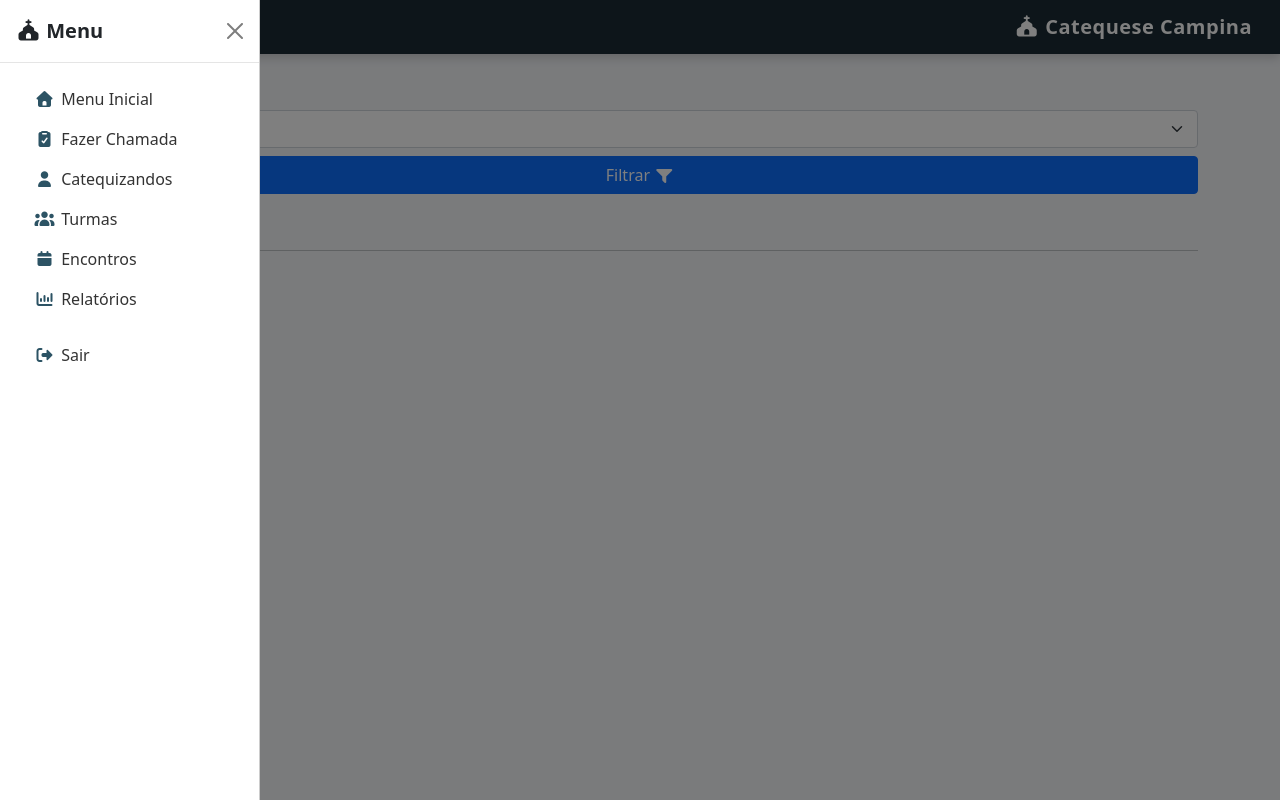
After one commit to Igorio29/Chamada_Catequese, a PHP site: page /view/Relatorios/relatorio_chamada.php in a window 1280 px wide, after a click that opens the changed part. The commit adds this page. Run offline with PHP 8.4, Linux system fonts and the light colour scheme; a user stored in the database is signed in; data comes from the database, SQL or seed files in the repository.

Commit message:
projeto finalizado

```diff
--- /dev/null
+++ b/controller/Relatorios/relatorioChamada.php
@@ -0,0 +1,5 @@
+<?php
+$turma_id = $_POST["turma_id"];
+sleep(1);
+header("location:"."../../view/Relatorios/relatorio_chamada.php?turma_id=$turma_id");
+?>
--- a/view/Catequizandos/index.php
+++ b/view/Catequizandos/index.php
@@ -307,8 +307,8 @@ $num_chamada = 1;
                     </a>
                 </li>
 
-                <li class="nav-item a-fazer">
-                    <a class="nav-link" href="#">
+                <li class="nav-item">
+                    <a class="nav-link" href="../Relatorios/index.php">
                         <i class="fa-solid fa-chart-column"></i>
                         Relatórios
                     </a>
--- a/view/Encontros/adicionarEncontro.php
+++ b/view/Encontros/adicionarEncontro.php
@@ -12,7 +12,7 @@ if (!isset($_SESSION['id'])) {
     exit;
 }
 
-if (isset($_GET['tela'])){
+if (isset($_GET['tela'])) {
     date_default_timezone_set("America/Sao_Paulo");
     $data = date("Y-m-d");
 }
@@ -45,7 +45,6 @@ $turmas = $result->fetch_all(MYSQLI_ASSOC);
     <link rel="stylesheet" href="../../assets/fontawesome-free-7.2.0-web/css/all.css">
 
     <style>
-
         .card {
             border: none;
         }
@@ -202,7 +201,7 @@ $turmas = $result->fetch_all(MYSQLI_ASSOC);
                 </li>
 
                 <li class="nav-item">
-                    <a class="nav-link" href="#">
+                    <a class="nav-link" href="../Relatorios/index.php">
                         <i class="fa-solid fa-chart-column"></i>
                         Relatórios
                     </a>
--- a/view/Encontros/editarEncontro.php
+++ b/view/Encontros/editarEncontro.php
@@ -186,8 +186,8 @@ include "../../controller/Encontros/getEncontroById.php";
                 </li>
 
                 <li class="nav-item">
-                    <a class="nav-link" href="#">
-                        <i class="fa-solid fa-chart-column"></i>
+                <a class="nav-link" href="../Relatorios/index.php">
+                <i class="fa-solid fa-chart-column"></i>
                         Relatórios
                     </a>
                 </li>
--- a/view/Encontros/encontro.php
+++ b/view/Encontros/encontro.php
@@ -234,8 +234,8 @@ include "../../controller/Encontros/getEncontroById.php"
                 </li>
 
                 <li class="nav-item">
-                    <a class="nav-link" href="#">
-                        <i class="fa-solid fa-chart-column"></i>
+                <a class="nav-link" href="../Relatorios/index.php">
+                <i class="fa-solid fa-chart-column"></i>
                         Relatórios
                     </a>
                 </li>
--- a/view/Encontros/index.php
+++ b/view/Encontros/index.php
@@ -239,8 +239,8 @@ include "../../controller/Encontros/getEncontros.php"
                 </li>
 
                 <li class="nav-item">
-                    <a class="nav-link" href="#">
-                        <i class="fa-solid fa-chart-column"></i>
+                <a class="nav-link" href="../Relatorios/index.php">
+                <i class="fa-solid fa-chart-column"></i>
                         Relatórios
                     </a>
                 </li>
--- a/view/MenuInicial.php
+++ b/view/MenuInicial.php
@@ -198,7 +198,7 @@ $hora = date("H");
                 </li>
 
                 <li class="nav-item a-fazer">
-                    <a class="nav-link" href="#">
+                    <a class="nav-link" href="../Relatorios/index.php">
                         <i class="fa-solid fa-chart-column"></i>
                         Relatórios
                     </a>
--- /dev/null
+++ b/view/Relatorios/relatorio_chamada.php
@@ -0,0 +1,245 @@
+<?php
+session_start();
+
+if (time() > $_SESSION['expire']) {
+    session_destroy();
+    header("Location: index.php");
+    exit;
+}
+
+if (!isset($_SESSION['id'])) {
+    header("Location: ../index.php");
+    exit;
+}
+
+if (isset($_GET['tela'])) {
+    date_default_timezone_set("America/Sao_Paulo");
+    $data = date("Y-m-d");
+}
+
+
+
+$catequista_id = $_SESSION['id'];
+
+include "../../conect.php";
+
+
+$turma_id = $_GET['turma_id'] ?? 0;
+$encontros = [];
+
+if ($turma_id) {
+    $sql = "SELECT e.data_encontro, c.nome_catequizando, ch.presenca
+            FROM tab_chamada ch
+            INNER JOIN tab_catequizando c ON c.id_catequizando = ch.catequizando_id
+            INNER JOIN tab_encontro e ON e.id_encontro = ch.encontro_id
+            WHERE e.turma_id = $turma_id
+            ORDER BY e.data_encontro, c.nome_catequizando";
+
+    $resultado = $conn->query($sql);
+
+    while ($row = $resultado->fetch_assoc()) {
+        $data = $row['data_encontro'];
+        $encontros[$data][] = [
+            'nome' => $row['nome_catequizando'],
+            'presenca' => $row['presenca']
+        ];
+    }
+}
+
+/* buscar turmas do catequista */
+
+$sql = "SELECT t.id_turma, t.etapa_turma, u.nome_catequista
+        FROM tab_turma t
+        JOIN tab_usuario u ON t.catequista_id = u.id_catequista
+        WHERE t.catequista_id = $catequista_id";
+
+$result = $conn->query($sql);
+$turmas = $result->fetch_all(MYSQLI_ASSOC);
+?>
+<!DOCTYPE html>
+<html lang="en">
+
+<head>
+    <meta charset="UTF-8">
+    <meta name="viewport" content="width=device-width, initial-scale=1.0">
+    <title>Relatório de Chamada</title>
+    <link rel="stylesheet" href="../../assets/bootstrap/css/bootstrap.min.css">
+    <link rel="stylesheet" href="../../assets/fontawesome-free-7.2.0-web/css/all.css">
+    <link rel="stylesheet" href="../style.css/layout.css">
+</head>
+
+<body>
+    <!-- NAVBAR -->
+
+    <nav class="navbar navbar-dark">
+
+        <div class="container-fluid">
+
+            <button class="btn btn-outline-light" data-bs-toggle="offcanvas" data-bs-target="#menu">
+                <i class="fa-solid fa-bars"></i>
+            </button>
+
+            <span class="navbar-brand mb-0 h1">
+                <a href="../MenuInicial.php" class="botao-inicio">
+                    <i class="fa-solid fa-church"></i> Catequese Campina
+                </a>
+            </span>
+
+        </div>
+
+    </nav>
+
+    <!-- MENU LATERAL -->
+
+    <div class="offcanvas offcanvas-start" tabindex="-1" id="menu">
+
+        <div class="offcanvas-header">
+
+            <h5 class="offcanvas-title fw-bold">
+                <i class="fa-solid fa-church"></i> Menu
+            </h5>
+
+            <button type="button" class="btn-close" data-bs-dismiss="offcanvas"></button>
+
+        </div>
+
+        <div class="offcanvas-body">
+
+            <ul class="nav flex-column">
+
+                <li class="nav-item">
+                    <a class="nav-link" href="../menuInicial.php">
+                        <i class="fa-solid fa-house"></i>
+                        Menu Inicial
+                    </a>
+                </li>
+
+                <li class="nav-item">
+                    <a class="nav-link" href="../Encontros/adicionarEncontro.php?tela=1">
+                        <i class="fa-solid fa-clipboard-check"></i>
+                        Fazer Chamada
+                    </a>
+                </li>
+
+                <li class="nav-item">
+                    <a class="nav-link" href="../Catequizandos/index.php">
+                        <i class="fa-solid fa-user"></i>
+                        Catequizandos
+                    </a>
+                </li>
+
+                <li class="nav-item">
+                    <a class="nav-link" href="index.php">
+                        <i class="fa-solid fa-users"></i>
+                        Turmas
+                    </a>
+                </li>
+
+                <li class="nav-item">
+                    <a class="nav-link" href="../Encontros/index.php">
+                        <i class="fa-solid fa-calendar"></i>
+                        Encontros
+                    </a>
+                </li>
+
+                <li class="nav-item">
+                    <a class="nav-link" href="../Relatorios/index.php">
+                        <i class="fa-solid fa-chart-column"></i>
+                        Relatórios
+                    </a>
+                </li>
+
+                <li class="nav-item mt-3">
+                    <a class="nav-link text-danger" href="../index.php">
+                        <i class="fa-solid fa-right-from-bracket"></i>
+                        Sair
+                    </a>
+                </li>
+
+            </ul>
+
+        </div>
+
+    </div>
+    <main>
+
+        <div class="container mt-4">
+            <div class="mb-3">
+                <form action="../../controller/Relatorios/relatorioChamada.php" method="post">
+                    <label class="form-label">Turma</label>
+
+                    <select name="turma_id" id="turma" class="form-select" required>
+
+                        <option value="">Selecione a turma</option>
+
+                        <?php foreach ($turmas as $t): ?>
+
+                            <option value="<?= $t["id_turma"] ?>">
+                                <?= $t["etapa_turma"] ?>º Etapa - <?= $t["nome_catequista"] ?>
+                            </option>
+
+                        <?php endforeach; ?>
+
+                    </select>
+                    <button type="submit" class="btn mt-2 btn-primary w-100">Filtrar <i class="fa-solid fa-filter"></i></button>
+                </form>
+            </div>
+            <br>
+            <hr>
+            <br>
+            <!-- Card do Relatório -->
+            <?php if (!empty($encontros)): ?>
+            <div class="card shadow-sm mb-4">
+                <div class="card-header bg-primary text-white d-flex">
+                    <h4 class="mb-0">Relatório de Chamada</h4>
+                    <button class="btn btn-success mb-3 ms-auto" onclick="imprimirRelatorio()">Imprimir Relatório <i class="fa-solid fa-print"></i></button>
+                </div>
+                <div class="card-body">
+                    <?php foreach ($encontros as $data => $alunos): ?>
+                        <div class="encontro mb-4 p-3 border rounded" style="background-color: #f8f9fa;">
+                            <h5 class="mb-3">Data do Encontro: <?= date('d/m/Y', strtotime($data)) ?></h5>
+                            <table class="table table-striped table-hover">
+                                <thead class="table-dark">
+                                    <tr>
+                                        <th>Nome</th>
+                                        <th>Status</th>
+                                    </tr>
+                                </thead>
+                                <tbody>
+                                    <?php foreach ($alunos as $aluno): ?>
+                                        <tr class="<?= $aluno['presenca'] ? 'table-success' : 'table-danger' ?>">
+                                            <td><?= $aluno['nome'] ?></td>
+                                            <td><?= $aluno['presenca'] ? 'Presente' : 'Faltou' ?></td>
+                                        </tr>
+                                    <?php endforeach; ?>
+                                </tbody>
+                            </table>
+                        </div>
+                    <?php endforeach; ?>
+                </div>
+            </div>
+        </div>
+        <?php endif?>
+    </main>
+    <script src="../../assets/bootstrap/js/bootstrap.bundle.min.js"></script>
+
+<script>
+function imprimirRelatorio() {
+    // Pega só o conteúdo do card do relatório
+    var conteudo = document.querySelector('.card-body').innerHTML;
+    var telaImpressao = window.open('', '', 'height=600,width=800');
+    telaImpressao.document.write('<html><head><title>Relatório de Chamada</title>');
+    telaImpressao.document.write('<link rel="stylesheet" href="../../assets/bootstrap/css/bootstrap.min.css">'); // mantém estilo
+    telaImpressao.document.write('</head><body>');
+    telaImpressao.document.write(conteudo);
+    telaImpressao.document.write('</body></html>');
+    telaImpressao.document.close();
+    telaImpressao.focus();
+    telaImpressao.print();
+    telaImpressao.close();
+}
+</script>
+
+</body>
+
+</html>
--- a/view/Turmas/index.php
+++ b/view/Turmas/index.php
@@ -335,9 +335,9 @@ $buscaUsuario = $resultUsuario->fetch_all(MYSQLI_ASSOC);
                     </a>
                 </li>
 
-                <li class="nav-item a-fazer">
-                    <a class="nav-link" href="#">
-                        <i class="fa-solid fa-chart-column"></i>
+                <li class="nav-item">
+                <a class="nav-link" href="../Relatorios/index.php">
+                <i class="fa-solid fa-chart-column"></i>
                         Relatórios
                     </a>
                 </li>
--- a/view/Turmas/turma.php
+++ b/view/Turmas/turma.php
@@ -319,9 +319,9 @@ $num_chamada = 1;
                     </a>
                 </li>
 
-                <li class="nav-item a-fazer">
-                    <a class="nav-link" href="#">
-                        <i class="fa-solid fa-chart-column"></i>
+                <li class="nav-item">
+                <a class="nav-link" href="../Relatorios/index.php">
+                <i class="fa-solid fa-chart-column"></i>
                         Relatórios
                     </a>
                 </li>
```
Also changed, not shown: view/Relatorios/index.php (added, +126 -0 lines). Lines whose indentation alone changed are shown as unchanged.
